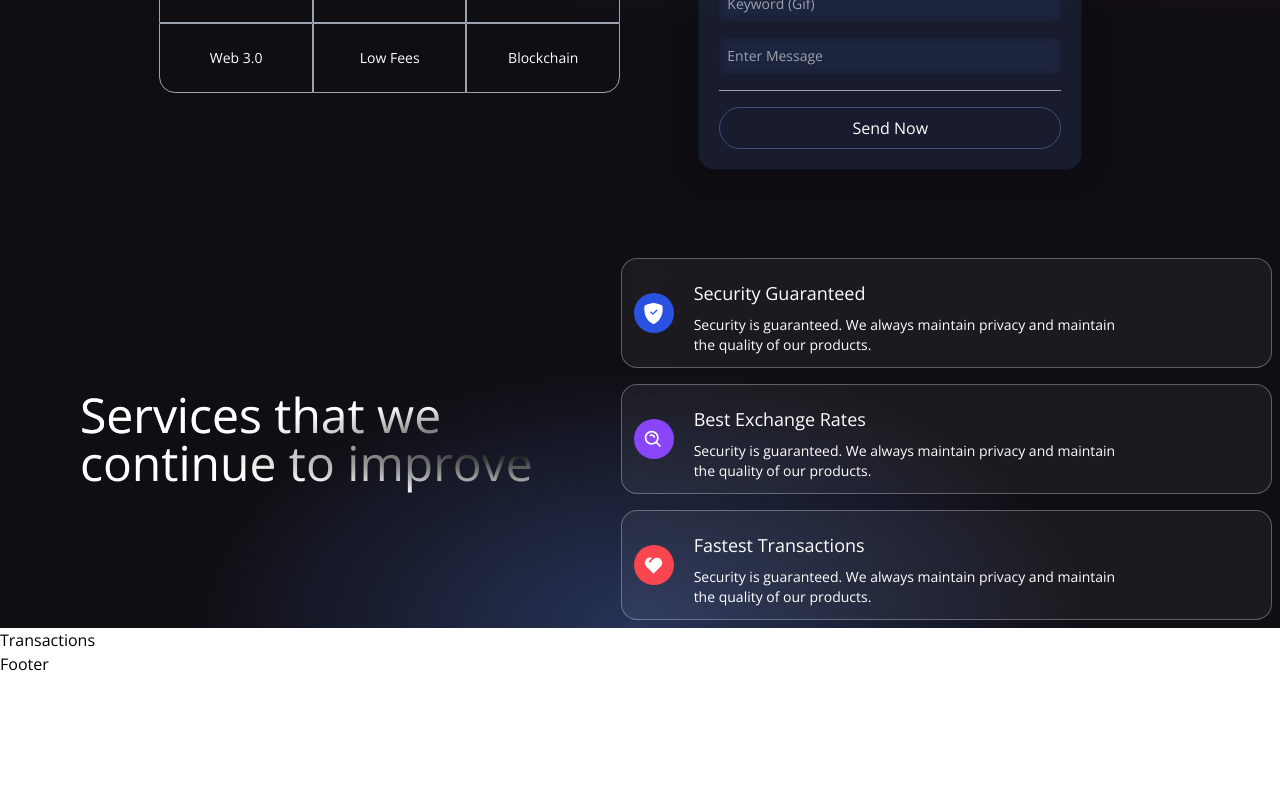
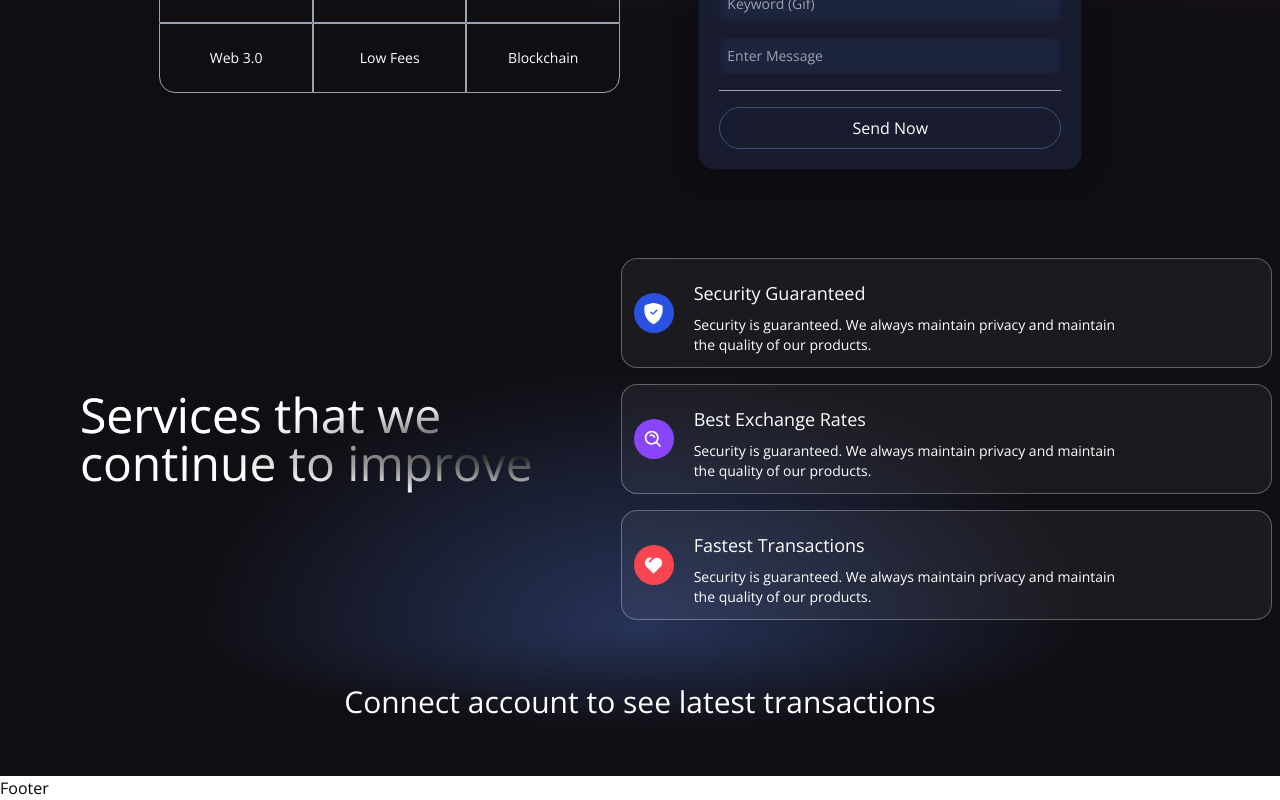
Before and after one commit to nexticodes/react-dapp, a React (Vite) app in the folder client/: page / in a window 1280 px wide. Shown: the part 507-1307 px from the top of the page. Before the commit the page ends 1183 px from the top, so only its background shows below. Built offline with nearby package versions, Linux system fonts and the light colour scheme.

Commit message:
Add some content to Transactions section.

```diff
--- a/client/src/components/Transactions.jsx
+++ b/client/src/components/Transactions.jsx
@@ -1,8 +1,23 @@
+import React, {useContext} from 'react';
+
+import {TransactionContext} from '../context/TransactionContext';
+import dummyData from '../utils/dummyData';
+
 const Transactions = () => {
+    const {currentAccount} = useContext(TransactionContext);
+
     return (
-        <>
-            <h1>Transactions</h1>
-        </>
+        <div className="flex w-full justify-center items-center 2xl:px-20 gradient-bg-transactions">
+            <div className="flex flex-col md:p-12 py-12 px-4">
+                {/* Heading: Latest Transactions if account connected */}
+                {/* If not, display Connect account to display transactions */}
+                {currentAccount ? (
+                    <h3 className="text-white text-3xl text-center my-2 ">Latest Transactions</h3>
+                    ):(
+                    <h3 className="text-white text-3xl text-center my-2 ">Connect account to see latest transactions</h3>
+                )}
+            </div>
+        </div>
     )
 }
 
```
